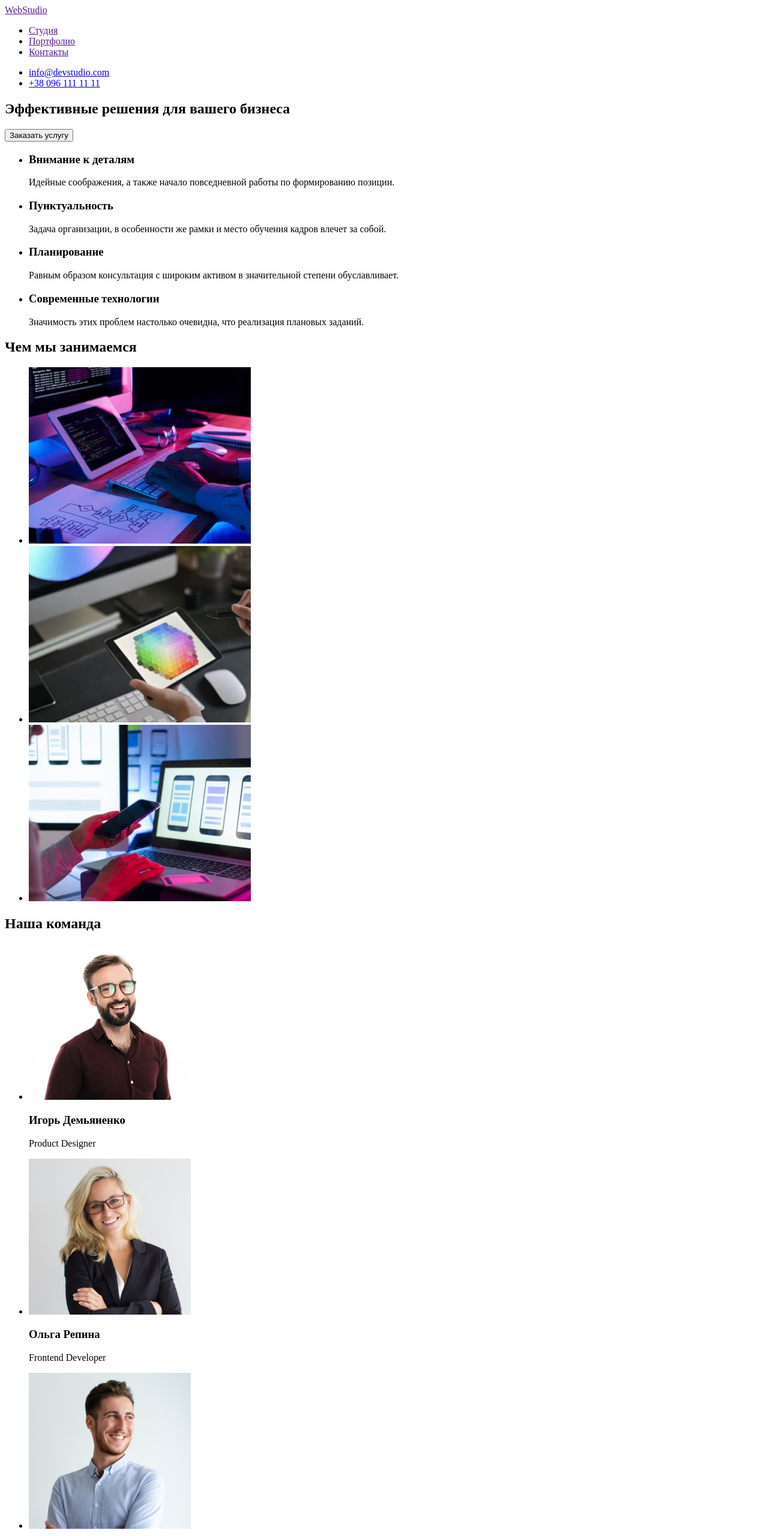
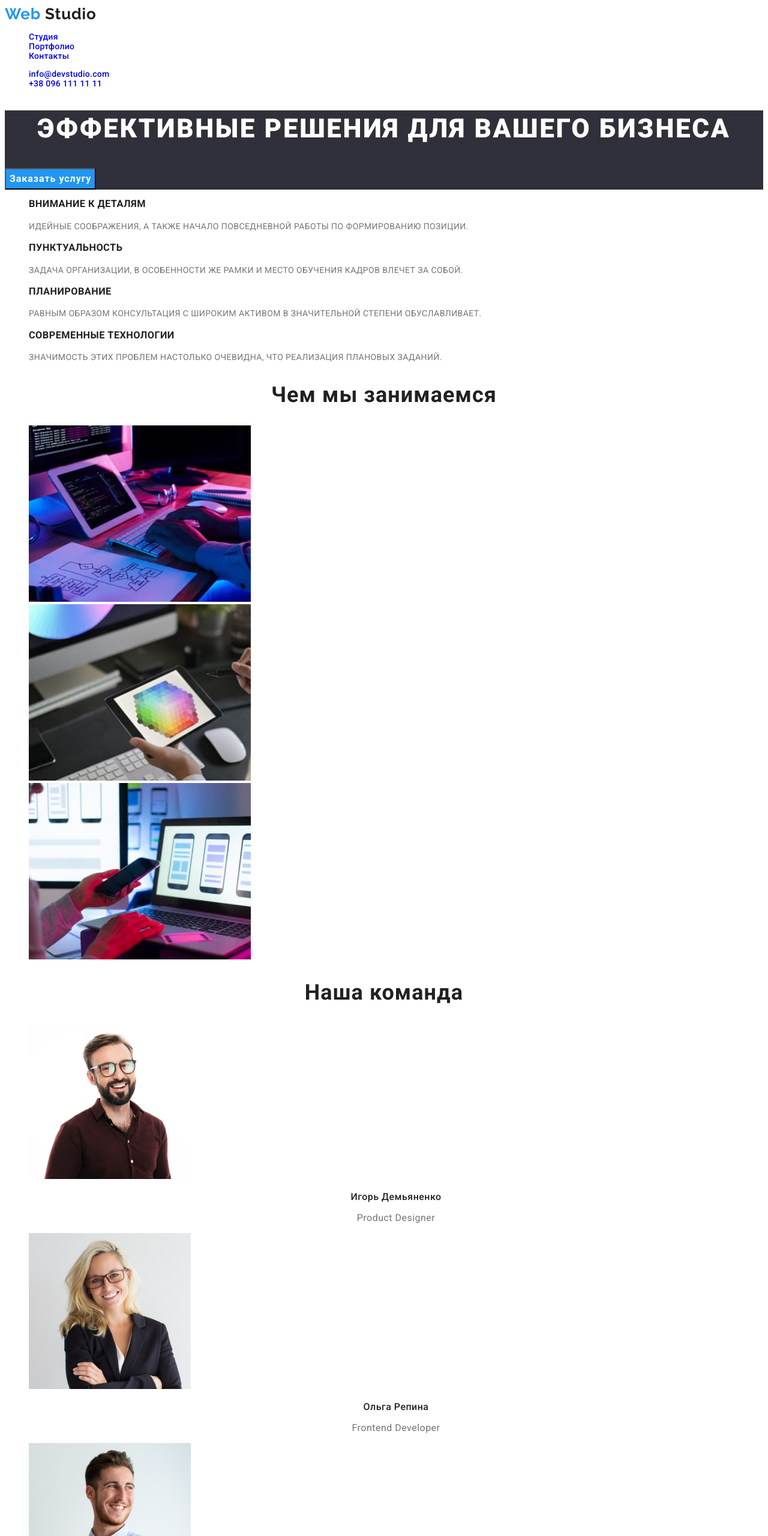
Before and after one commit to DenisDavideko/goit-markup-hw-02, a plain HTML site: page index.html in a window 1280 px wide. Shown: the top 2560 px of the page at 60% size. Drawn offline with Linux system fonts and the light colour scheme.

Commit message:
25-03-2022

```diff
--- a/css/styles.css
+++ b/css/styles.css
@@ -0,0 +1,171 @@
+body {
+  font-family: Roboto, sans-serif;
+  color: #757575;
+}
+.logo {
+  font-family: "Raleway";
+  font-style: normal;
+  font-weight: 700;
+  font-size: 26px;
+  line-height: 31px;
+  /* identical to box height */
+  letter-spacing: 0.03em;
+  color: #2196f3;
+}
+.logo-contacts {
+  font-family: "Raleway";
+  font-style: normal;
+  font-weight: 700;
+  font-size: 26px;
+  line-height: 31px;
+  letter-spacing: 0.03em;
+  color: #2196f3;
+}
+.logo-studio-bleck {
+  color: #212121;
+}
+.logo-studio-white {
+  color: #ffffff;
+}
+.menu {
+  font-style: normal;
+  font-weight: 500;
+  font-size: 14px;
+  line-height: 16px;
+  letter-spacing: 0.02em;
+  color: #212121;
+  cursor: pointer;
+}
+
+.contacts {
+  font-style: normal;
+  font-weight: 500;
+  font-size: 14px;
+  line-height: 16px;
+  letter-spacing: 0.02em;
+  cursor: pointer;
+}
+
+.address-map {
+  font-style: normal;
+  font-weight: 400;
+  font-size: 14px;
+  line-height: 24px;
+  letter-spacing: 0.03em;
+  color: #ffffff;
+}
+.address-mail {
+  font-style: normal;
+  font-weight: 400;
+  font-size: 14px;
+  line-height: 24px;
+  letter-spacing: 0.03em;
+  color: rgba(255, 255, 255, 0.6);
+}
+.address-tel {
+  font-style: normal;
+  font-weight: 400;
+  font-size: 14px;
+  line-height: 24px;
+  letter-spacing: 0.03em;
+  color: rgba(255, 255, 255, 0.6);
+}
+.slogan {
+  font-style: normal;
+  font-weight: 900;
+  font-size: 44px;
+  line-height: 60px;
+  text-align: center;
+  letter-spacing: 0.06em;
+  text-transform: uppercase;
+  color: #ffffff;
+}
+.btn-order-service {
+  font-family: "Roboto";
+  font-style: normal;
+  font-weight: 700;
+  font-size: 16px;
+  line-height: 30px;
+  display: flex;
+  align-items: center;
+  text-align: center;
+  letter-spacing: 0.06em;
+  color: #ffffff;
+  background: #2196f3;
+}
+
+/*list - убирает точки перед селектарами  */
+.list {
+  list-style: none;
+}
+/*link - убирает подчеркивание  селектара  */
+.link {
+  text-decoration: none;
+}
+.container-contacts {
+  background: #2f303a;
+}
+.container-slogan {
+  background: #2f303a;
+}
+.advantages-list {
+  font-style: normal;
+  font-weight: 700;
+  font-size: 14px;
+  line-height: 16px;
+  letter-spacing: 0.03em;
+  text-transform: uppercase;
+  color: #212121;
+}
+.advantages-item {
+  font-style: normal;
+  font-weight: 400;
+  font-size: 14px;
+  line-height: 24px;
+  letter-spacing: 0.03em;
+  color: #757575;
+}
+.classes-title {
+  font-style: normal;
+  font-weight: 700;
+  font-size: 36px;
+  line-height: 42px;
+  text-align: center;
+  letter-spacing: 0.03em;
+  color: #212121;
+}
+.our-team {
+  font-style: normal;
+  font-weight: 700;
+  font-size: 36px;
+  line-height: 42px;
+  text-align: center;
+  letter-spacing: 0.03em;
+  color: #212121;
+}
+.demyanenko-name,
+.repin-name,
+.tarasov-name,
+.ermakov-name {
+  font-style: normal;
+  font-weight: 500;
+  font-size: 16px;
+  line-height: 19px;
+  /* identical to box height */
+  text-align: center;
+  letter-spacing: 0.03em;
+  color: #212121;
+}
+.demyanenko-position,
+.repin-position,
+.tarasov-position,
+.ermakov-position {
+  font-style: normal;
+  font-weight: 400;
+  font-size: 16px;
+  line-height: 19px;
+  /* identical to box height */
+  text-align: center;
+  letter-spacing: 0.03em;
+  color: #757575;
+}
--- a/index.html
+++ b/index.html
@@ -1,5 +1,5 @@
 <!DOCTYPE html>
-<html lang="en">
+<html lang="ru">
     <head>
         <meta charset="UTF-8">
         <meta http-equiv="X-UA-Compatible" content="IE=edge">
@@ -12,93 +12,106 @@
         <link rel="stylesheet" href="./css/styles.css">
     </head>
     <body>
-        <header>
+        <header class="header">
+            <div class="container-header">
                 <nav>
-                <a href="">WebStudio</a>
-                <ul>
-                    <li><a href="">Студия</a></li>
-                    <li><a href="">Портфолио</a></li>
-                    <li><a href="">Контакты</a></li>
+                    <a href="./index.html" class="logo link" lang="en">
+                        Web <span class="logo-studio-bleck"> Studio</span>
+                    </a>
+                    <ul class="menu list ">
+                        <li><a href="./index.html" class="menu-studio link">Студия</a></li>
+                        <li><a href="./portfolio.html" class="menu-portfolio link">Портфолио</a></li>
+                        <li><a href="#contacts" class="menu-contacts link">Контакты</a></li>
                     </ul>
                 </nav>
+            </div>
         </header>
-        <ul>
-            <li><a href="mailto:mailinfo@devstudio.com">info@devstudio.com</a></li>
-            <li><a href="tel:+380961111111">+38 096 111 11 11</a></li>
+        <ul class="contacts list">
+            <li><a href="mailto:mailinfo@devstudio.com" class="contacts-mail link">info@devstudio.com</a></li>
+            <li><a href="tel:+380961111111" class="contacts-tel link">+38 096 111 11 11</a></li>
         </ul>
         <main>
             <!--Section1-->
-            <section>
-                <h1>Эффективные решения для вашего бизнеса</h1>
-                <button type="button">Заказать услугу</button>
+            <section class="container-slogan">
+                <h1 class="slogan">Эффективные решения для вашего бизнеса</h1>
+                <button type="button" class="btn-order-service">Заказать услугу</button>
             </section>
             <!--Section2-->
             <section>
                 <h2 hidden>Достоинства компании</h2>
-                <ul>
-                    <li><h3>Внимание к деталям</h3>
-                        <p>Идейные соображения, а также начало повседневной работы по формированию позиции.</p>
+                <div class="container-advantages" >
+                    <ul class="advantages">
+                        <li class="advantages-list list"><h3>Внимание к деталям</h3>
+                            <p class="advantages-item">Идейные соображения, а также начало повседневной работы по формированию позиции.</p>
                         </li>
 
-                    <li> <h3>Пунктуальность</h3>
-                        <p>Задача организации, в особенности же рамки и место обучения кадров влечет за собой.</p>
+                        <li class="advantages-list list"> <h3>Пунктуальность</h3>
+                            <p class="advantages-item">Задача организации, в особенности же рамки и место обучения кадров влечет за собой.</p>
                         </li>
 
-                    <li><h3>Планирование</h3>
-                        <p>Равным образом консультация с широким активом в значительной степени обуславливает.</p>
+                        <li class="advantages-list list"><h3>Планирование</h3>
+                            <p class="advantages-item">Равным образом консультация с широким активом в значительной степени обуславливает.</p>
                         </li>
 
-                    <li><h3>Современные технологии</h3>
-                        <p>Значимость этих проблем настолько очевидна, что реализация плановых заданий.</p>
+                        <li class="advantages-list list"><h3>Современные технологии</h3>
+                            <p class="advantages-item">Значимость этих проблем настолько очевидна, что реализация плановых заданий.</p>
                         </li>
                     </ul>
+                </div>
             </section>
             <!--Section3-->
             <section>
-                <h2>Чем мы занимаемся</h2>
-                <ul>
-                    <li><img src="./images/img-w1.jpg" alt="Рабочий стол" width="370" height="294"> </li>
-                    <li><img src="./images/img-w2.jpg" alt="Цветовая схема" width="370" height="294"> </li>
-                    <li><img src="./images/img-w3.jpg" alt="Ноутбук" width="370" height="294"></li>
+                <h2 class="classes-title">Чем мы занимаемся</h2>
+                <div class="container-classes-title">
+                    <ul class="classes-image list">
+                        <li class="image-table"><img src="./images/img-w1.jpg" alt="Рабочий стол" width="370" height="294"> </li>
+                        <li class="image-color scheme"><img src="./images/img-w2.jpg" alt="Цветовая схема" width="370" height="294"> </li>
+                        <li class="image-laptop"><img src="./images/img-w3.jpg" alt="Ноутбук" width="370" height="294"></li>
                     </ul>
+                </div>
             </section>
             <!--Наша команда-->
-            <section>
-                <h2>Наша команда</h2>
-                <ul>
-                    <li><img src="./images/img-k1.jpg" alt="Игорь Демьяненко" width="270" height="260">
-                        <h3>Игорь Демьяненко</h3>
-                        <p> Product Designer</p>
+            <section class="container-our-team">
+                <h2 class="our-team">Наша команда</h2>
+                <div class="container-team">
+                    <ul class="our-team-list list">
+                        <li class="demyanenko-image"><img src="./images/img-k1.jpg" alt="Игорь Демьяненко" width="270" height="260">
+                            <h3 class="demyanenko-name">Игорь Демьяненко</h3>
+                            <p class="demyanenko-position"> Product Designer</p>
                         </li>
 
-                    <li><img src="./images/img-k2.jpg" alt="Ольга Репина" width="270" height="260">
-                        <h3>Ольга Репина</h3>
-                        <p>Frontend Developer</p>
+                        <li class="repin-image"><img src="./images/img-k2.jpg" alt="Ольга Репина" width="270" height="260">
+                            <h3 class="repin-name">Ольга Репина</h3>
+                            <p class="repin-position">Frontend Developer</p>
                         </li>
-                    <li><img src="./images/img-k3.jpg" alt="Николай Тарасов" width="270" height="260">
-                        <h3>Николай Тарасов</h3>
-                        <p>Marketing</p>
+                        <li class="tarasov-image"><img src="./images/img-k3.jpg" alt="Николай Тарасов" width="270" height="260">
+                            <h3 class="tarasov-name">Николай Тарасов</h3>
+                            <p class="tarasov-position">Marketing</p>
                         </li>
-                    <li><img src="./images/img-k4.jpg" alt="Михаил Ермаков" width="270" height="260">
-                        <h3>Михаил Ермаков</h3>
-                        <p>UI Designer</p>
+                        <li class="ermakov-image"><img src="./images/img-k4.jpg" alt="Михаил Ермаков" width="270" height="260">
+                            <h3 class="ermakov-name">Михаил Ермаков</h3>
+                            <p class="ermakov-position">UI Designer</p>
                         </li>
                     </ul>
+                </div>
             </section>
             <!--Контакты-->
-            <section>
+            <section id="contacts">
                 <h2 hidden>Контакты компании</h2>
-                <a href="">WebStudio</a>
+                <div class="container-contacts">
+                    <a href="./index.html" class="logo-contacts link" lang="en">
+                        Web <span class="logo-studio-white"> Studio</span>
+                    </a>
                     <address>
-                    <ul>
-                        <li><a href="">г. Киев, пр-т Леси Украинки, 26 </a></li>
-                        <li><a href="mailto:info@example.com">info@example.com</a></li>
-                        <li><a href="tel:+380991111111">+38 099 111 11 11</a></li>
+                        <ul class="address list">
+                            <li><a href="address" class="address-map link">г. Киев, пр-т Леси Украинки, 26 </a></li>
+                            <li><a href="mailto:info@example.com" class="address-mail link">info@example.com</a></li>
+                            <li><a href="tel:+380991111111" class="address-tel link">+38 099 111 11 11</a></li>
                         </ul>
                     </address>
+                </div>
             </section>
         </main>
         <footer></footer>
     </body>
-
 </html>
```
Also changed, not shown: portfolio.html (added, +105 -0 lines). Lines whose indentation alone changed are shown as unchanged.
